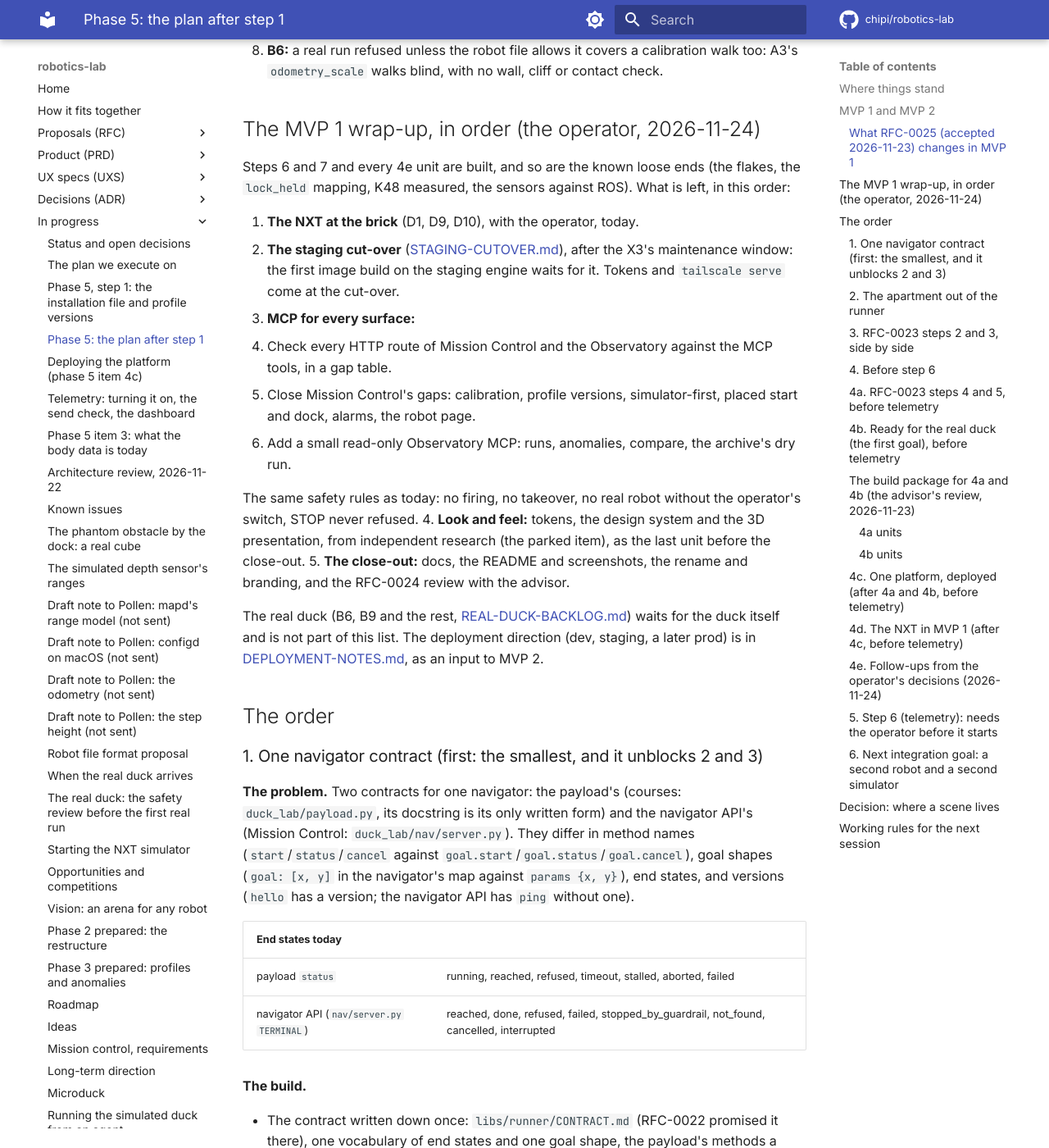
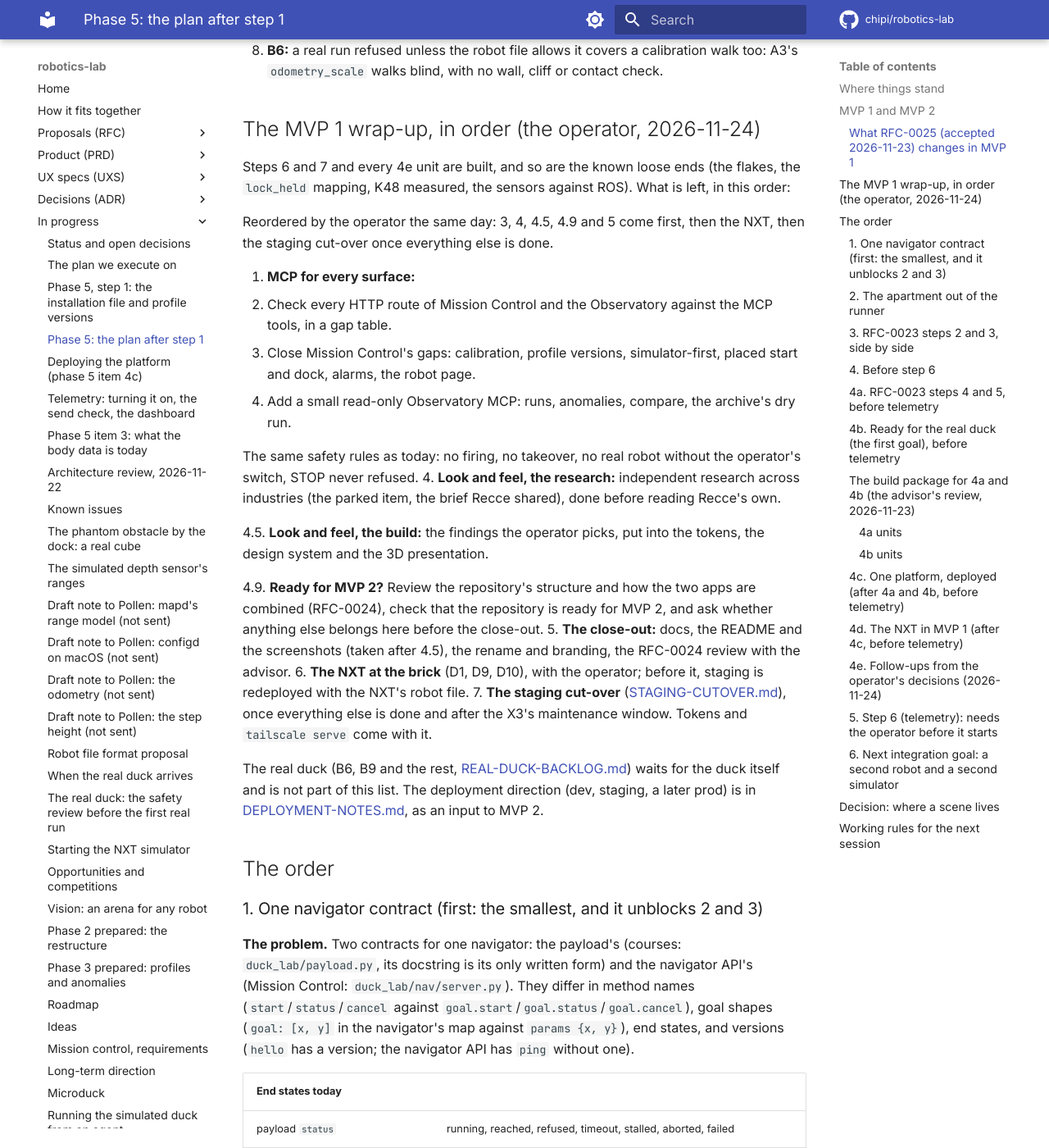
Before and after one commit to chipi/robotics-lab, an MkDocs documentation site: the page built from docs/wip/PHASE5-NEXT-PLAN.md, in a window 1280 px wide and 1400 px high, scrolled down 2285 px. Shown: the whole window at 82% size. Built offline with MkDocs 1.6.1 and Material for MkDocs 9.7.7, drawn with Linux system fonts in a browser that asks for light colours; comment, search, counter and statistics services are not loaded.

Commit message:
docs(wip): the wrap-up reordered: MCP, look-and-feel research and build, the MVP 2 readiness review, the close-out, then the NXT and the staging cut-over
Co-Authored-By: Claude Opus 5.5 <noreply@anthropic.com>
Claude-Session: https://claude.ai/code/session_01DJqN6sYcbi4sUoqvzGJdPG

```diff
--- a/docs/wip/PHASE5-NEXT-PLAN.md
+++ b/docs/wip/PHASE5-NEXT-PLAN.md
@@ -86,10 +86,9 @@ The operator agreed the order on 2026-11-23: A3 first, then two streams side by
 Steps 6 and 7 and every 4e unit are built, and so are the known loose ends (the flakes, the
 `lock_held` mapping, K48 measured, the sensors against ROS). What is left, in this order:
 
-1. **The NXT at the brick** (D1, D9, D10), with the operator, today.
-2. **The staging cut-over** ([STAGING-CUTOVER.md](STAGING-CUTOVER.md)), after the X3's
-   maintenance window: the first image build on the staging engine waits for it. Tokens and
-   `tailscale serve` come at the cut-over.
+Reordered by the operator the same day: 3, 4, 4.5, 4.9 and 5 come first, then the NXT, then the
+staging cut-over once everything else is done.
+
 3. **MCP for every surface:**
    1. Check every HTTP route of Mission Control and the Observatory against the MCP tools, in a
       gap table.
@@ -99,10 +98,21 @@ Steps 6 and 7 and every 4e unit are built, and so are the known loose ends (the
 
    The same safety rules as today: no firing, no takeover, no real robot without the operator's
    switch, STOP never refused.
-4. **Look and feel:** tokens, the design system and the 3D presentation, from independent research
-   (the parked item), as the last unit before the close-out.
-5. **The close-out:** docs, the README and screenshots, the rename and branding, and the RFC-0024
-   review with the advisor.
+4. **Look and feel, the research:** independent research across industries (the parked item, the
+   brief Recce shared), done before reading Recce's own.
+
+   4.5. **Look and feel, the build:** the findings the operator picks, put into the tokens, the
+   design system and the 3D presentation.
+
+   4.9. **Ready for MVP 2?** Review the repository's structure and how the two apps are combined
+   (RFC-0024), check that the repository is ready for MVP 2, and ask whether anything else
+   belongs here before the close-out.
+5. **The close-out:** docs, the README and the screenshots (taken after 4.5), the rename and
+   branding, the RFC-0024 review with the advisor.
+6. **The NXT at the brick** (D1, D9, D10), with the operator; before it, staging is redeployed with
+   the NXT's robot file.
+7. **The staging cut-over** ([STAGING-CUTOVER.md](STAGING-CUTOVER.md)), once everything else is
+   done and after the X3's maintenance window. Tokens and `tailscale serve` come with it.
 
 The real duck (B6, B9 and the rest, [REAL-DUCK-BACKLOG.md](REAL-DUCK-BACKLOG.md)) waits for the
 duck itself and is not part of this list. The deployment direction (dev, staging, a later prod) is
```
